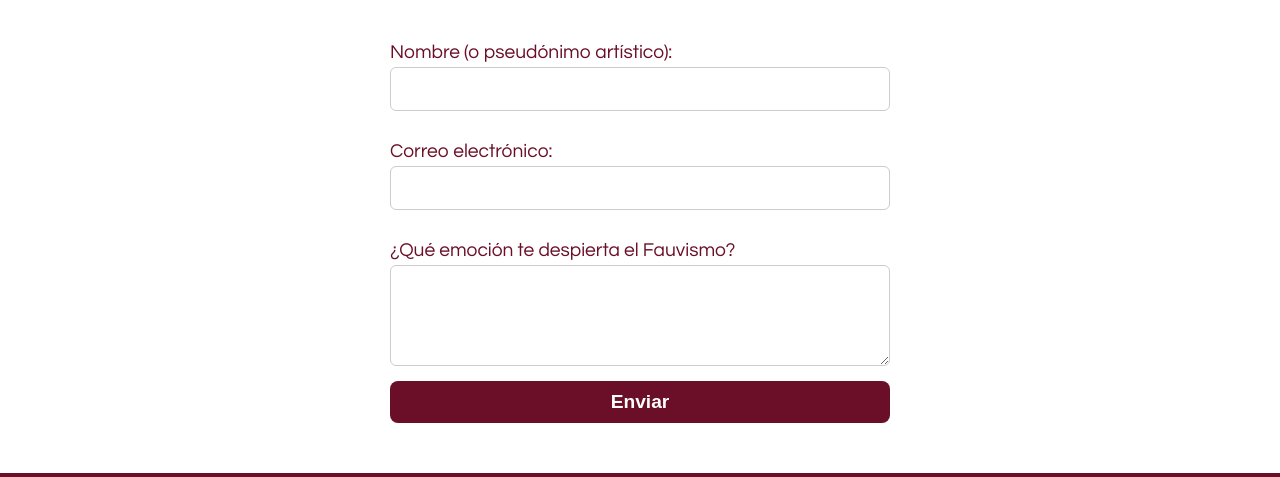
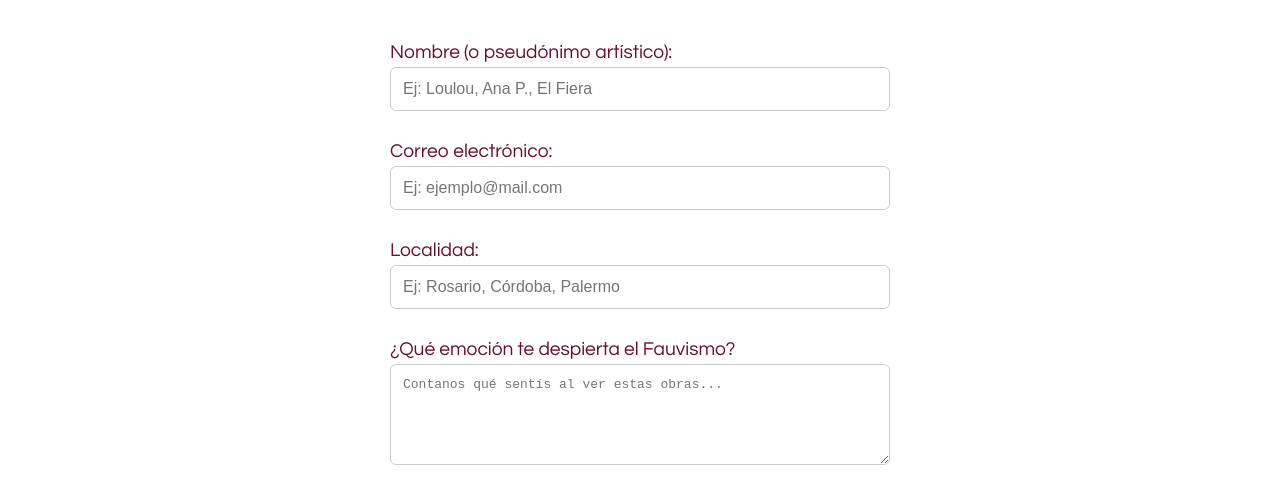
Before and after one commit to catascardilli/fauvismo-web, a plain HTML site: page contacto.html in a window 1280 px wide. Shown: the part 195-672 px from the top of the page. Drawn offline with Linux system fonts and the light colour scheme.

Commit message:
Add files via upload

```diff
--- a/contacto.html
+++ b/contacto.html
@@ -10,7 +10,7 @@
 <body>
   <header>
     <a href="index.html">
-      <img src="imagenes/Logo.png" alt="Logo Fauvismo" class="logo">
+      <img src="imagenes/logo.png" alt="Logo Fauvismo" class="logo">
     </a>
     <nav>
       <ul>
@@ -32,16 +32,20 @@
       <!-- Formulario dentro de formulario-contacto -->
       <form action="gracias.html" method="post">
         <label for="nombre">Nombre (o pseudónimo artístico):</label>
-    <input type="text" id="nombre" name="nombre" required>
+        <input type="text" id="nombre" name="nombre" placeholder="Ej: Loulou, Ana P., El Fiera" required>
 
         <label for="email">Correo electrónico:</label>
-    <input type="email" id="email" name="email" required>
+        <input type="email" id="email" name="email" placeholder="Ej: ejemplo@mail.com" required>
+
+        <label for="localidad">Localidad:</label>
+        <input type="text" id="localidad" name="localidad" placeholder="Ej: Rosario, Córdoba, Palermo" required>
 
         <label for="mensaje">¿Qué emoción te despierta el Fauvismo?</label>
-    <textarea id="mensaje" name="mensaje" rows="5" required></textarea>
+        <textarea id="mensaje" name="mensaje" rows="5" placeholder="Contanos qué sentís al ver estas obras..." required></textarea>
 
         <button type="submit" class="boton">Enviar</button>
       </form>
+
 
     </section>
   </main>
```
Also changed, not shown: fauves.html (+1 -1 lines), gracias.html (+1 -1 lines), historia.html (+1 -1 lines), index.html (+1 -1 lines), lenguaje.html (+1 -1 lines), obras.html (+1 -1 lines). Lines whose indentation alone changed are shown as unchanged.
